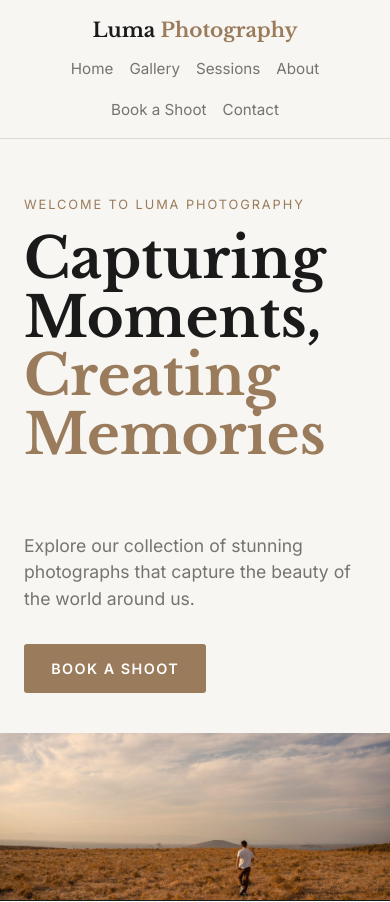
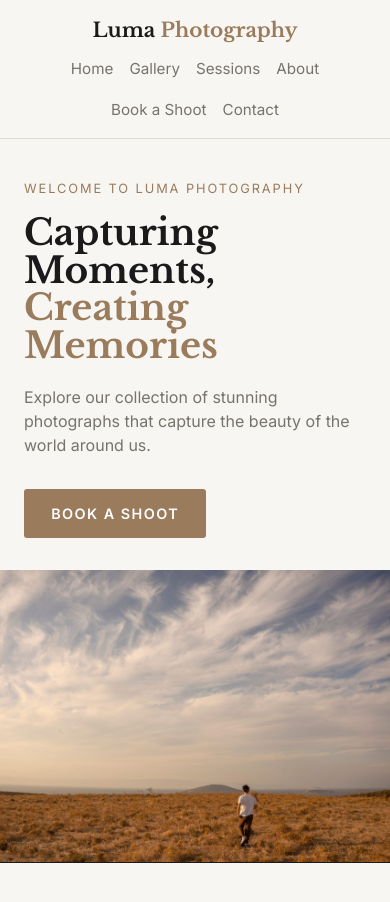
Before and after one commit to aadhu01-pixel/PracticumPhotographyPortfolioProject, a React (Vite) app in the folder week2/: page / in a window 390 px wide. Shown: the top 902 px of the page. Built offline with nearby package versions, Linux system fonts and the light colour scheme.

Commit message:
style: match Week 1 hero sizing and image ratios
Smaller heading, subtext and spacing on phones. Hero image uses 4:3 on phones, 3:2 on tablets and 21:9 on desktop, like Week 1.

```diff
--- a/week2/src/components/Hero.jsx
+++ b/week2/src/components/Hero.jsx
@@ -2,20 +2,20 @@
 export function Hero() {
     return (
         <section id="hero">
-            <div className="mx-auto grid max-w-[1100px] grid-cols-1 items-end gap-12 px-6 pt-14 pb-10 md:grid-cols-[1.5fr_1fr]">
+            <div className="mx-auto grid max-w-[1100px] grid-cols-1 items-end gap-0 px-6 pt-10 pb-8 sm:pt-12 sm:pb-10 md:grid-cols-[1.5fr_1fr] md:gap-12 md:pt-14">
                 <div>
                     <p className="mb-4 text-[0.8rem] tracking-[0.15em] uppercase text-accent">
                         Welcome to Luma Photography
                     </p>
 
-                    <h1 className="font-heading text-[3.5rem] leading-[1.05] font-bold">
+                    <h1 className="font-heading text-[2.25rem] leading-[1.05] font-bold sm:text-[3.5rem]">
                         Capturing Moments,
                         <span className="block text-accent">Creating Memories</span>
                     </h1>
                 </div>
 
                 <div>
-                    <p className="mt-5 max-w-[26rem] text-[1.1rem] text-ink-soft">
+                    <p className="mt-5 max-w-[26rem] text-base text-ink-soft sm:text-[1.1rem]">
                         Explore our collection of stunning photographs that capture the
                         beauty of the world around us.
                     </p>
@@ -32,7 +32,7 @@ export function Hero() {
             <img
                 src="/images/hero/hero-field.jpg"
                 alt="Person walking across a golden hillside toward the sea under a wide, cloud-streaked sky"
-                className="aspect-[21/9] max-h-[500px] w-full object-cover object-[60%_90%]"
+                className="aspect-[4/3] max-h-[500px] w-full object-cover object-[60%_90%] sm:aspect-[3/2] md:aspect-[21/9]"
             />
         </section>
     );
```
